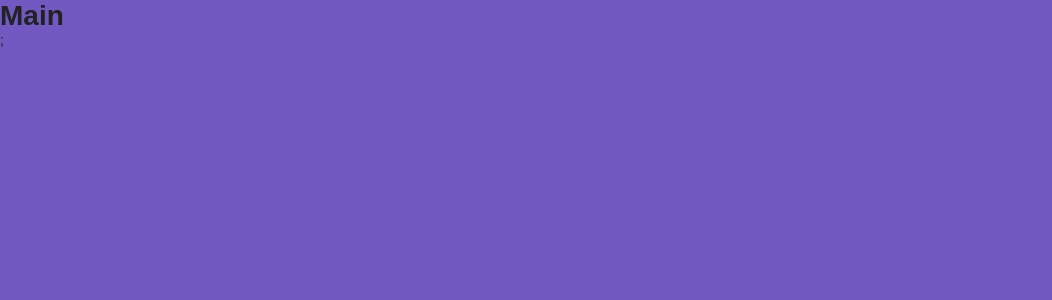
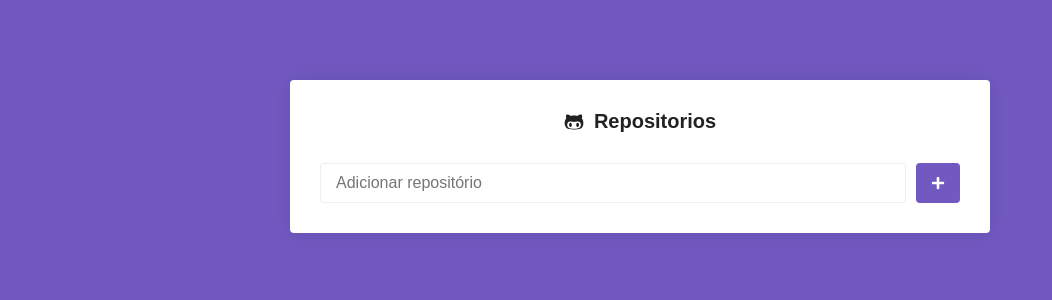
Before and after one commit to adsonxzx/react-repositories, a React (Create React App) app: page / in a window 1280 px wide. Shown: the top 300 px of the page, without its empty margins (0-1052 px from the left). Built offline with nearby package versions, Linux system fonts and the light colour scheme.

Commit message:
styling main

```diff
--- a/package.json
+++ b/package.json
@@ -5,6 +5,7 @@
   "dependencies": {
     "react": "^16.12.0",
     "react-dom": "^16.12.0",
+    "react-icons": "^3.8.0",
     "react-router-dom": "^5.1.2",
     "react-scripts": "3.2.0",
     "styled-components": "^4.4.1"
--- a/src/pages/Main/index.js
+++ b/src/pages/Main/index.js
@@ -1,5 +1,22 @@
 import React from 'react';
 
+import { FaGithubAlt, FaPlus } from 'react-icons/fa';
+import { Container, Form, SubmitButton } from './style';
+
 export default function Main() {
-  return <h1>Main</h1>;
+  return (
+    <Container>
+      <h1>
+        <FaGithubAlt />
+        Repositorios
+      </h1>
+
+      <Form>
+        <input type="text" placeholder="Adicionar repositório" />
+        <SubmitButton>
+          <FaPlus color="#FFF" size={14} />
+        </SubmitButton>
+      </Form>
+    </Container>
+  );
 }
--- /dev/null
+++ b/src/pages/Main/style.js
@@ -0,0 +1,49 @@
+import styled from 'styled-components';
+
+export const Container = styled.div`
+  background: #fff;
+  border-radius: 4px;
+  max-width: 700px;
+  margin: 80px auto;
+  box-shadow: 0 0 20px rgba(0, 0, 0, 0.1);
+  padding: 30px;
+
+  h1 {
+    font-size: 20px;
+    display: flex;
+    align-items: center;
+    justify-content: center;
+
+    svg {
+      margin-right: 10px;
+    }
+  }
+`;
+
+export const Form = styled.form`
+  display: flex;
+  flex-direction: row;
+  margin-top: 30px;
+
+  input {
+    flex: 1;
+    border-radius: 3px;
+    border: 1px solid #eee;
+    padding: 10px 15px;
+    font-size: 16px;
+  }
+`;
+
+export const SubmitButton = styled.button.attrs({
+  type: 'button',
+})`
+  background: #7159c1;
+  border: none;
+  padding: 0 15px;
+  border-radius: 4px;
+  margin-left: 10px;
+
+  display: flex;
+  justify-content: center;
+  align-items: center;
+`;
```
